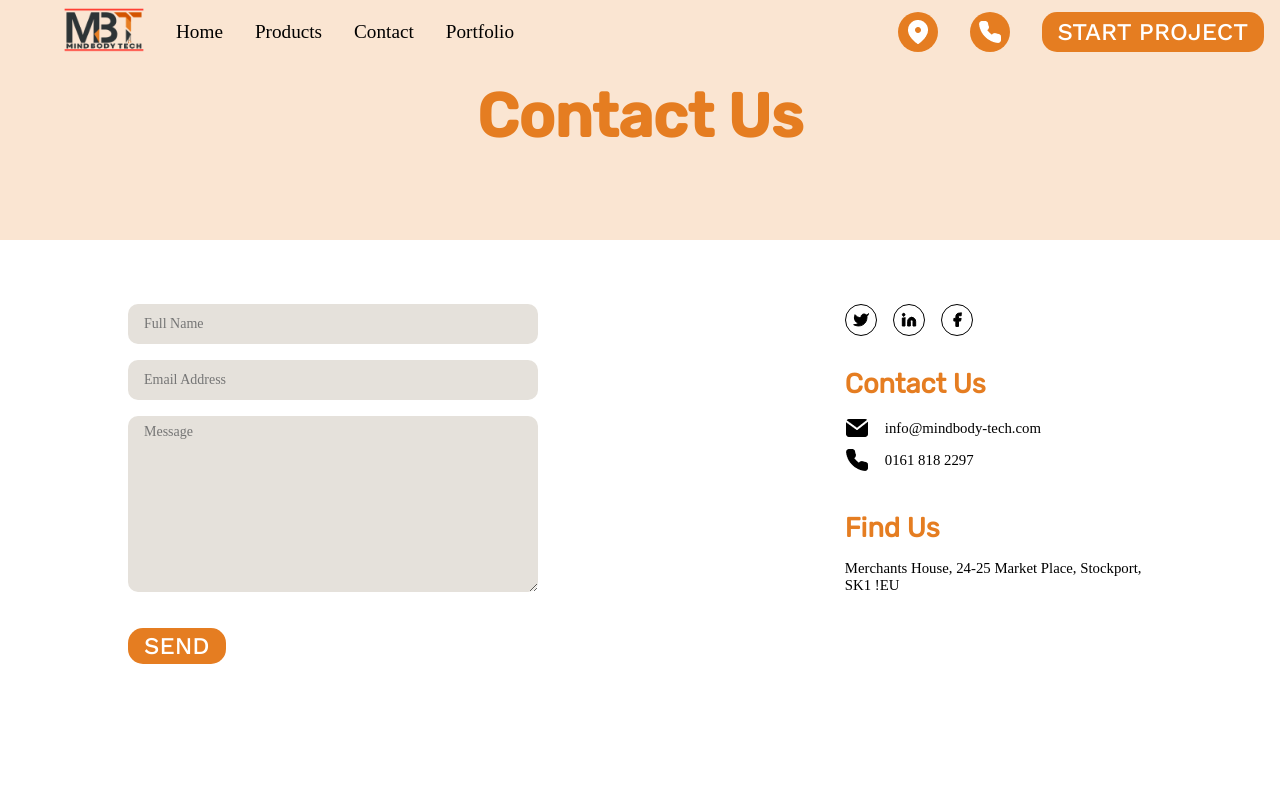
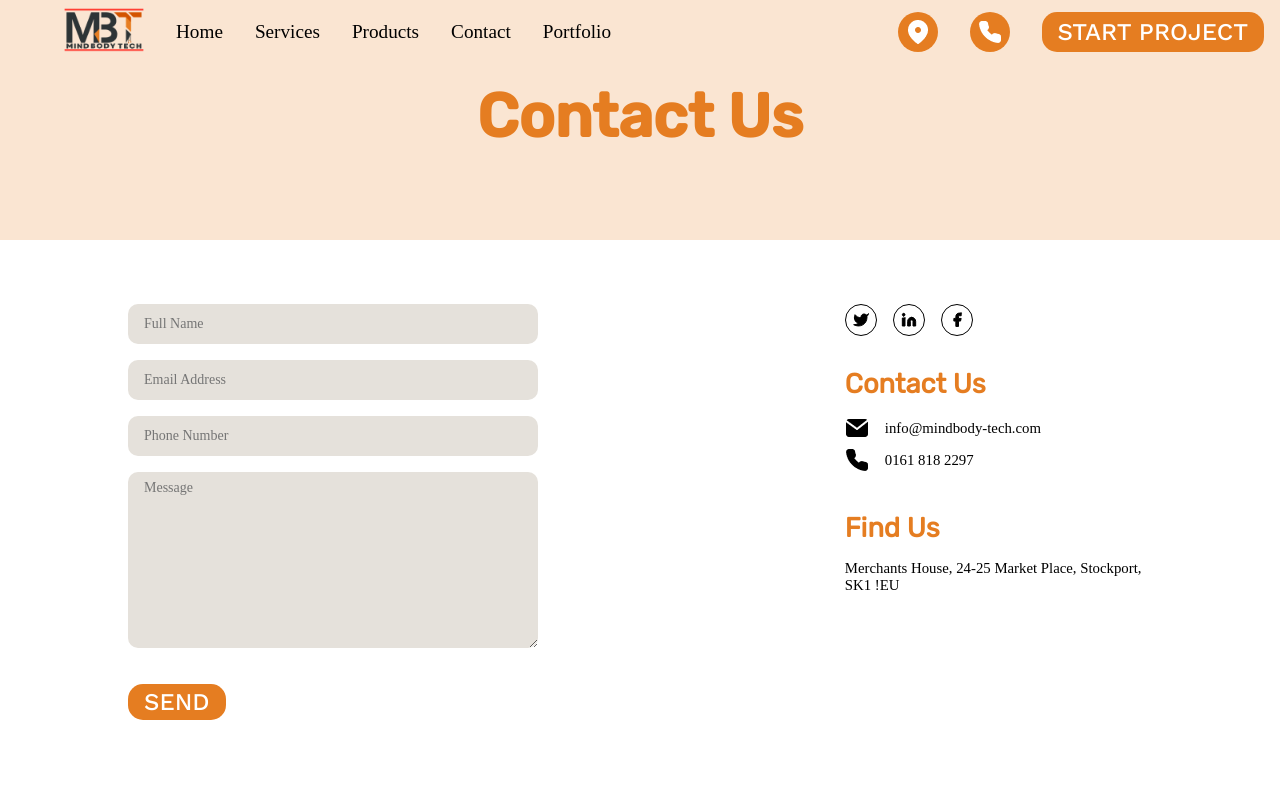
Before and after one commit to mila1349/mind-body-tech, a React (Create React App) app: page /contact in a window 1280 px wide. Shown: the top 800 px of the page. Built offline with nearby package versions, Linux system fonts and the light colour scheme; a web font is replaced by a local one.

Commit message:
revision

```diff
--- a/src/components/Menu.js
+++ b/src/components/Menu.js
@@ -14,6 +14,11 @@ function Menu({open, setOpen}) {
             <li >
                 <a href="/">
                     <h1>Home</h1>
+                </a>
+            </li>
+            <li >
+                <a href="#services" onClick={()=>setOpen(false)}>
+                    <h1>Services</h1>
                 </a>
             </li>
             <li >
--- a/src/components/Navbar.js
+++ b/src/components/Navbar.js
@@ -19,6 +19,11 @@ function Navbar() {
                 <li className='gone'>
                     <a href="/">
                         <h5>Home</h5>
+                    </a>
+                </li>
+                <li>
+                    <a href="#services">
+                        <h5>Services</h5>
                     </a>
                 </li>
                 <li className='gone'>
--- a/src/pages/contact/Contact.js
+++ b/src/pages/contact/Contact.js
@@ -6,19 +6,20 @@ import apiKey from './emailKey'
 import * as emailjs from "emailjs-com";
 
 function Contact() {
-  const [message, setMessage] = useState({name:"", email:"", message:""})
+  const [message, setMessage] = useState({name:"", email:"", message:"", phone:""})
 
   function handleSubmit(e){
     e.preventDefault();
     emailjs.send(apiKey.SERVICE_ID,apiKey.TEMPLATE_ID,{
         from_name: message.name,
         email:message.email,
+        phone:message.phone,
         message: message.message,
     },apiKey.USER_ID).then((result)=>{
         alert("Message Sent", result.text);
     })
 
-    setMessage({name:"", email:"", message:""})
+    setMessage({name:"", email:"", message:"", phone:""})
 }
 
   return (
@@ -32,6 +33,7 @@ function Contact() {
                 <form action="" onSubmit={handleSubmit}>
                 <input type="text" placeholder='Full Name' required onChange={e=>setMessage({...message, name:e.target.value})}/>
                 <input type="email" placeholder='Email Address' required onChange={e=>setMessage({...message, email:e.target.value})}/>
+                <input type="phone" placeholder='Phone Number' required onChange={e=>setMessage({...message, phone:e.target.value})}/>
                 <textarea name="" id="" cols="30" rows="10" placeholder='Message' required onChange={e=>setMessage({...message, message:e.target.value})}></textarea>
                 <button>send</button>
                 </form>
```
